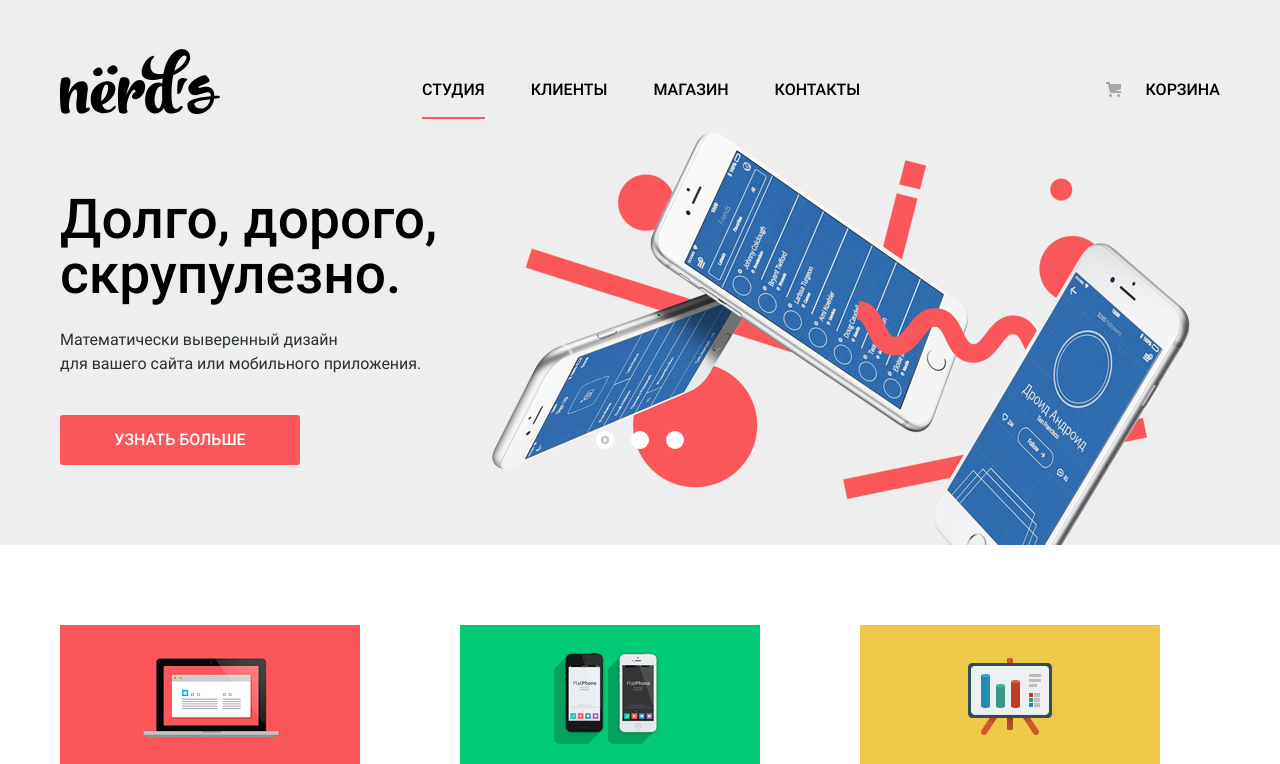
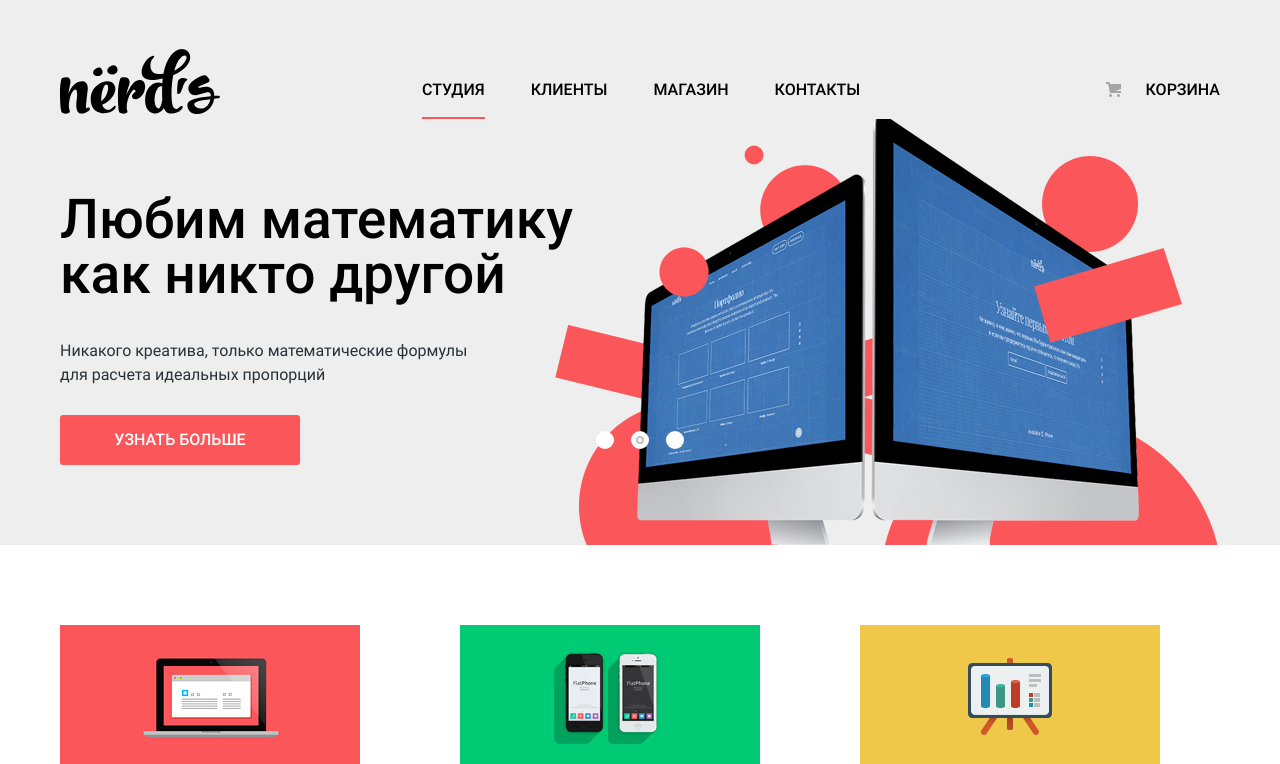
Before and after one commit to kalashnikovsb/nerds, a plain HTML site: page index.html in a window 1280 px wide. Both pictures are taken after a click on the item 640 px from the left and 440 px from the top of the page. Shown: the top 764 px of the page. Drawn offline with Linux system fonts and the light colour scheme.

Commit message:
Код слайдера

```diff
--- a/index.html
+++ b/index.html
@@ -226,4 +226,6 @@
       </form>
     </section>
   </body>
+
+  <script src="js/script.js"></script>
 </html>
--- /dev/null
+++ b/js/script.js
@@ -0,0 +1,39 @@
+'use strict';
+
+const slides = document.querySelectorAll('.slider__item');
+const sliderControls = document.querySelectorAll('.slider__control-item');
+const hiddenClassName = 'visually-hidden';
+const activeControlClassName = 'slider__control-item--active';
+
+const clearClassNames = (elements, className) => {
+	for(let i = 0; i < elements.length; i++) {
+		console.log(elements[i]);
+		if (elements[i].classList.contains(className)) {
+			elements[i].classList.remove(className);
+		}
+	}
+};
+
+const setClassName = (element, className) => {
+	console.log(element, className);
+	element.classList.add(className);
+};
+
+const switchHiddenElements = (elements, index, className) => {
+	for (let i = 0; i < elements.length; i++) {
+		if (i === index) {
+			continue;
+		}
+		elements[i].classList.add(className);
+	}
+};
+
+sliderControls.forEach((sliderControl, currentIndex) => {
+	sliderControl.addEventListener('click', (evt) => {
+		evt.preventDefault();
+		clearClassNames(slides, hiddenClassName);
+		clearClassNames(sliderControls, activeControlClassName);
+		setClassName(sliderControl, activeControlClassName);
+		switchHiddenElements(slides, currentIndex, hiddenClassName);
+	});
+});
```
